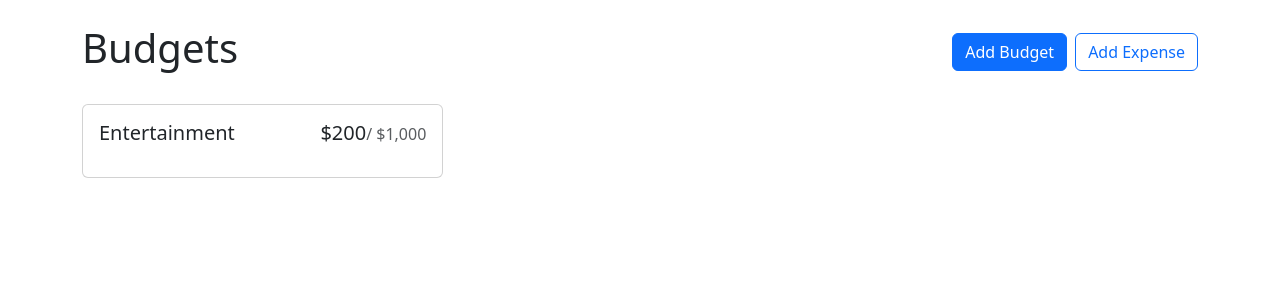
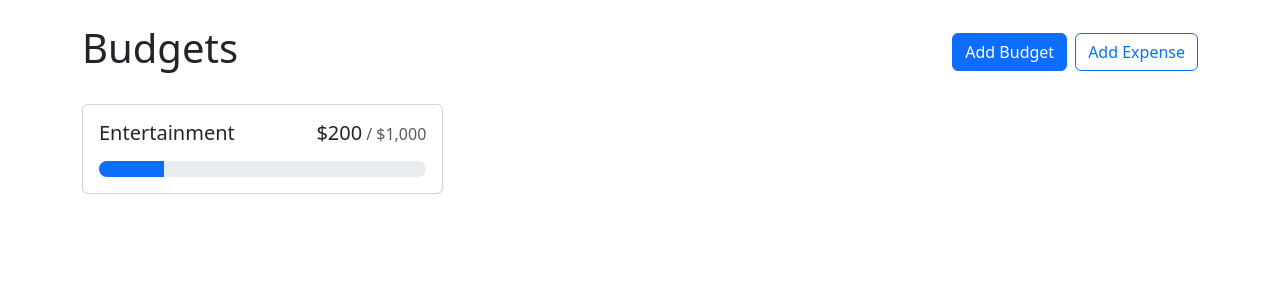
Before and after one commit to EleahBurman/budget-react-app, a React (Create React App) app: page / in a window 1280 px wide. Shown: the top 300 px of the page. Built offline with nearby package versions, Linux system fonts and the light colour scheme.

Commit message:
Add progress bar

```diff
--- a/src/components/BudgetCard.js
+++ b/src/components/BudgetCard.js
@@ -1,4 +1,4 @@
-import { Card } from "react-bootstrap";
+import { Card, ProgressBar } from "react-bootstrap";
 import { currencyFormatter } from "../utils";
 
 export default function BudgetCard({name, amount, max}) {
@@ -8,12 +8,26 @@ export default function BudgetCard({name, amount, max}) {
         <Card.Title className="d-flex justify-content-between align-items-baseline fw-normal mb-3">
           <div className="me-2">{name}</div>
           <div className="d-flex align-items-baseline">{currencyFormatter.format(amount)}
-          <span className="text-muted fs-6">
+          <span className="text-muted fs-6 ms-1">
             / {currencyFormatter.format(max)}
           </span>
           </div>
         </Card.Title>
+        <ProgressBar
+          className="rounded-pill"
+          variant={getProgressBarVariant(amount, max)}
+          min={0}
+          max={max}
+          now={amount}
+        />
       </Card.Body>
     </Card>
   )
 }
+
+function getProgressBarVariant(amount, max){
+  const ratio = amount / max
+  if (ratio < .5) return "primary"
+  if (ratio < .75) return "warning"
+  return "danger"
+}
```
